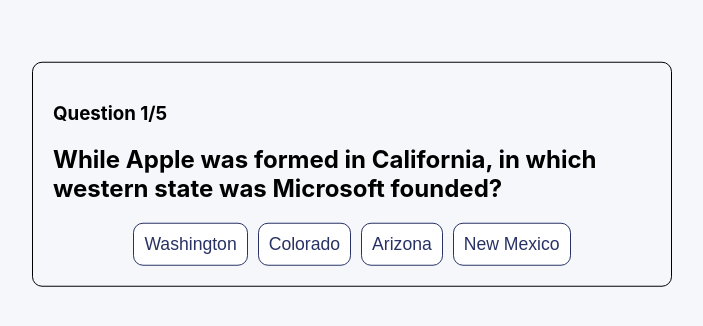
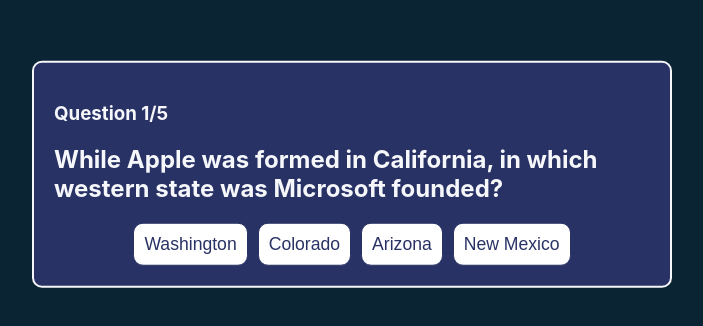
Before and after one commit to Aldo-Portillo-Frontend-Projects/Quizzical, a React (Create React App) app: page / in a window 1280 px wide. Shown: the part 226-552 px from the top of the page, without its empty margins (288-991 px from the left). Built offline with nearby package versions, Linux system fonts and the light colour scheme; no server answers.

Commit message:
Finish styling

```diff
--- a/src/App.css
+++ b/src/App.css
@@ -4,14 +4,14 @@
 
 body {
   margin: 0;
-  background-color: #0B2434;
   padding: 20px;
   --blue: #293264;
   --white: #F5F7FB;
-  background-color: var(--white);
+  background-color: #0B2434;
   display: flex;
   justify-content: center;
   align-items: center;
+  color: #F5F7FB;
 }
 
 .question{
@@ -40,15 +40,14 @@
 
 .question-page, .new-quiz-page {
   border-radius: 10px;
-  border: 1px solid black;
+  border: 2px solid #F5F7FB;
   display: flex;
   flex-direction: column;
    justify-content: space-between; /*wont see til fix size */
   align-items: center;
   padding: 20px;
+  background-color: #293264;
 }
-
-
 
 
 .answer-section {
@@ -66,3 +65,7 @@
   /* bring your own prefixes */
   transform: translate(-50%, -50%);
 }
+
+button:hover{
+  background-color:rgb(214, 219, 245);
+}
```
